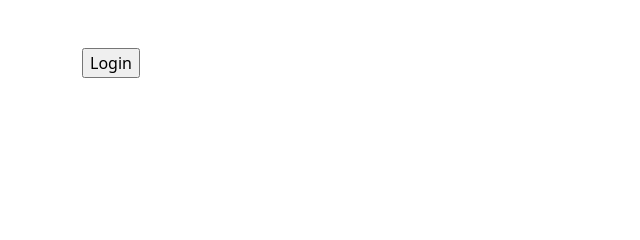
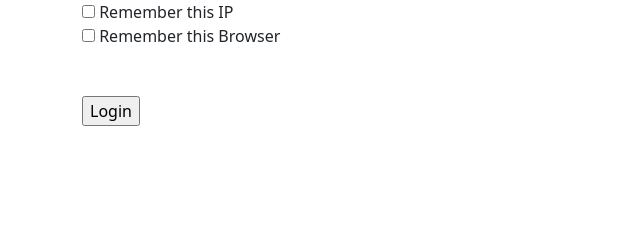
Before and after one commit to redis-field-engineering/demo-microservices-fraud, a Flask app: page / in a window 1280 px wide. Shown: the part 164-404 px from the top of the page, without its empty margins (0-640 px from the left). Run offline with Flask 2, Linux system fonts and the light colour scheme; data that the repository does not hold is empty; some libraries are stand-ins or nearby versions.

Commit message:
add the ability for users to remember the ip and the browser on login

```diff
--- a/gears/check_identity.py
+++ b/gears/check_identity.py
@@ -22,8 +22,10 @@ def checkId(msg):
                 )
 
     elif  msg['value']['action'] == "update" and msg['value']['user'] != "Guest":
-        execute('SADD', "Identity:%s:IPS" % msg['value']['user'], msg['value']['ipaddr'])
-        execute('SADD', "Identity:%s:BrowserFingerprint" % msg['value']['user'], msg['value']['fingerprint'])
+        if 'ipaddr' in msg['value']:
+            execute('SADD', "Identity:%s:IPS" % msg['value']['user'], msg['value']['ipaddr'])
+        if 'fingerprint' in msg['value']:
+            execute('SADD', "Identity:%s:BrowserFingerprint" % msg['value']['user'], msg['value']['fingerprint'])
         execute(
                 'XADD', 'microservice-logs', '*',
                 'microservice', 'identity',
--- a/login/app.py
+++ b/login/app.py
@@ -2,6 +2,7 @@ from flask import Flask, render_template, request, redirect, session
 from flask_session import Session
 from flask_bootstrap import Bootstrap
 import redis
+import hashlib
 from os import environ
 
 # From our local file
@@ -80,14 +81,24 @@ def login():
 
 @app.route('/dologin', methods = ['POST'])
 def dologin():
-        form = request.form.to_dict()
-        session['username'] = form['user']
-        redis.xadd(log_stream, {"microservice": "login", "user": form['user'], "message": "%s has logged in" %(form['user'])})
-        return render_template(
-           'loggedin.html',
-           user=session.get('username'),
-           ms_prefix=cleanPrefix(request.headers.get('X-Forwarded-Prefix'))
-           )
+      form = request.form.to_dict()
+      session['username'] = form['user']
+
+      if 'browser' in form or 'ipaddr' in form:
+         msg = {'action': 'update', 'user': form['user']}
+         if 'browser' in form:
+            msg['fingerprint'] = hashlib.md5(request.headers.get('User-Agent').encode('utf-8')).hexdigest()
+         if 'ipaddr' in form:
+            msg['ipaddr'] = request.remote_addr
+         redis.xadd('CHECK-IDENTITY', msg)
+         redis.xadd(log_stream, {"microservice": "login", "user": form['user'], "message": "%s has updated identity" %(form['user'])})
+
+      redis.xadd(log_stream, {"microservice": "login", "user": form['user'], "message": "%s has logged in" %(form['user'])})
+      return render_template(
+         'loggedin.html',
+         user=session.get('username'),
+         ms_prefix=cleanPrefix(request.headers.get('X-Forwarded-Prefix'))
+         )
 
 @app.route('/logout')
 def dologout():
--- a/login/templates/login.html
+++ b/login/templates/login.html
@@ -50,6 +50,10 @@ abel="Toggle navigation">
         <option value={{tg}}> {{ tg }} </option>
       {% endfor %}
       </select>
+      <input type="checkbox" id="ipaddr" name="ipaddr" value="1">
+      <label for="ipaddr">Remember this IP</label><br>
+      <input type="checkbox" id="browser" name="browser" value="1">
+      <label for="browser">Remember this Browser</label><br>
       <div class="form-group">
         <br><br>
         <p><input type = "submit" value = "Login" /></p>
```
